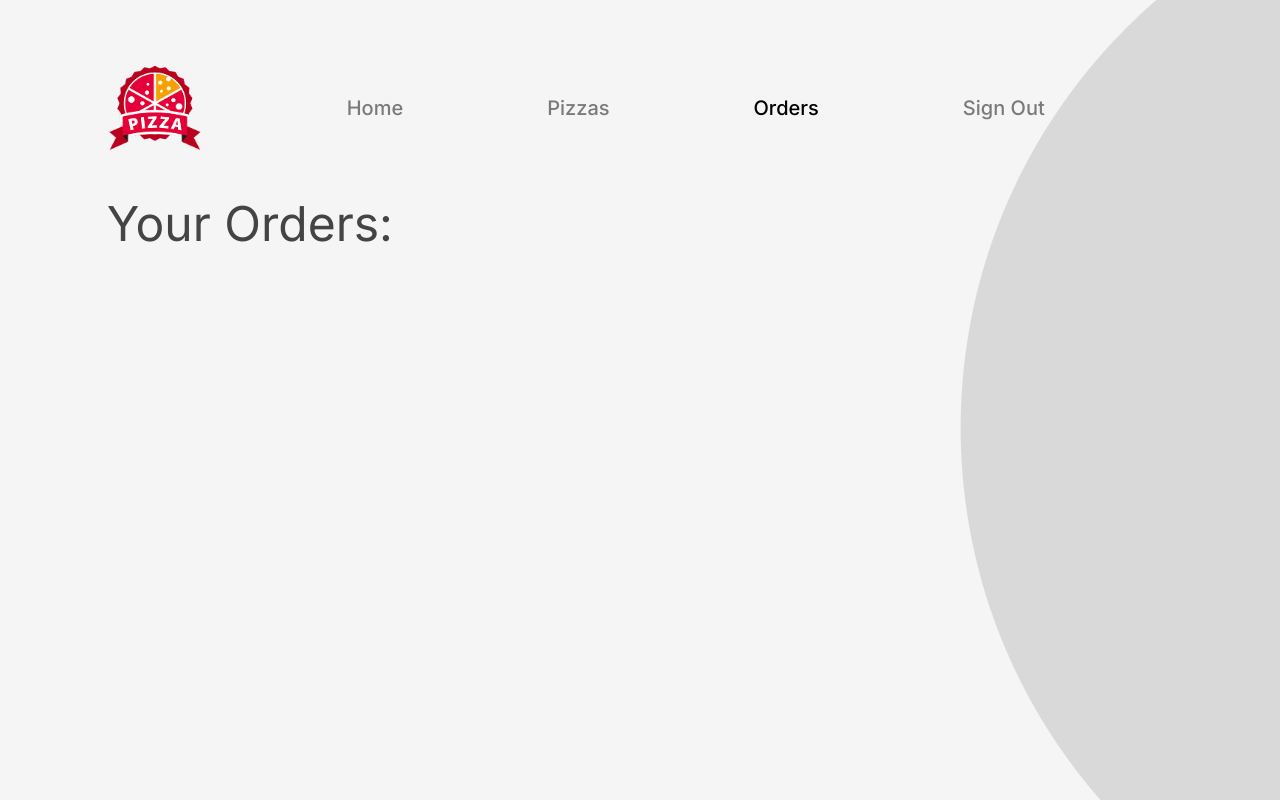
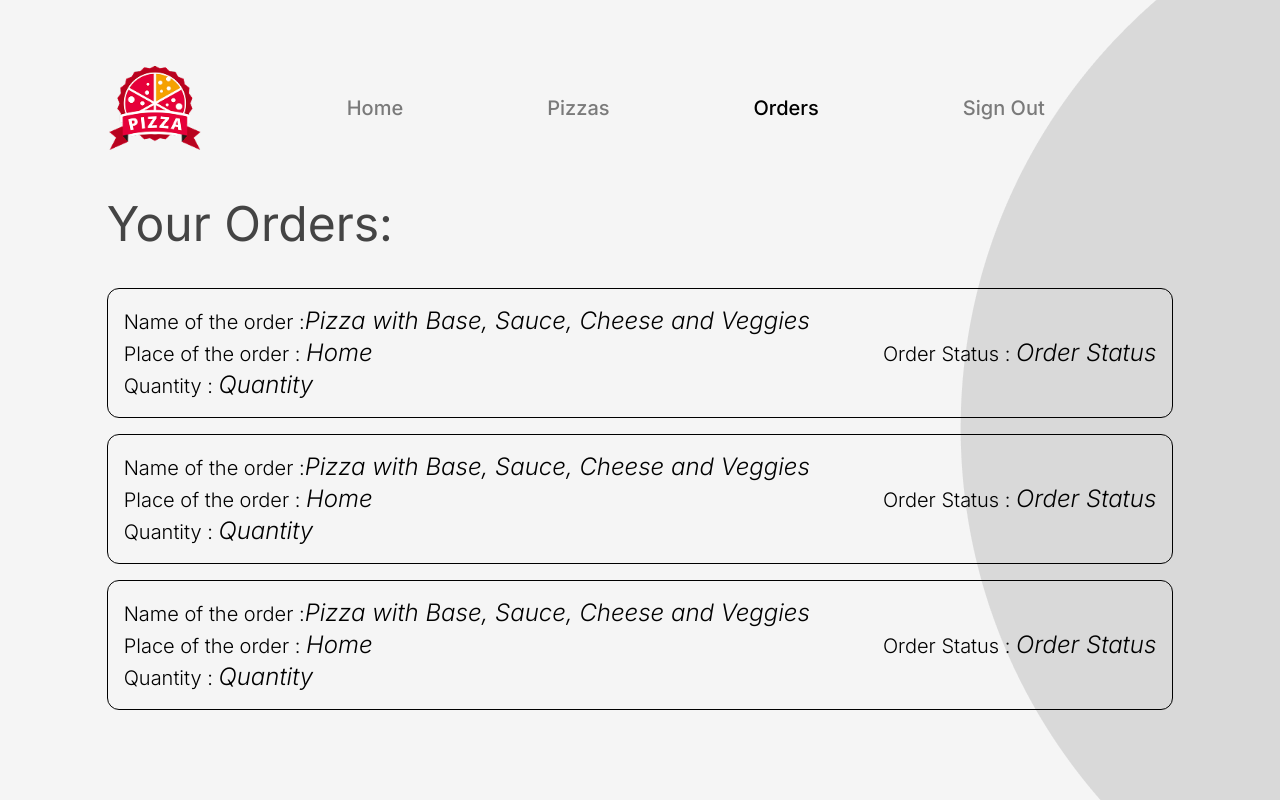
Before and after one commit to sh4aadman/pizza-delivery-app, a React (Vite) app: page /orders in a window 1280 px wide. Built offline with nearby package versions, Linux system fonts and the light colour scheme.

Commit message:
completes all the different pages and navigation

```diff
--- a/src/pages/Authentication/Login/Login.jsx
+++ b/src/pages/Authentication/Login/Login.jsx
@@ -7,8 +7,8 @@ export default function Login() {
         <h1 className="text-4xl">Login</h1>
         <p className="text-2xl my-10">Welcome back!</p>
         <label className="block my-5 text-2xl">
-          Username :
-          <input name="username" id="username" type="text" />
+          Email :
+          <input name="email" id="email" type="text" />
         </label>
         <label className="block my-5 text-2xl">
           Password :
--- a/src/pages/Authentication/Signup/Signup.jsx
+++ b/src/pages/Authentication/Signup/Signup.jsx
@@ -7,8 +7,8 @@ export default function Signup() {
         <h1 className="text-4xl">Signup</h1>
         <p className="text-2xl my-10">Welcome!</p>
         <label className="block my-5 text-2xl">
-          Username :
-          <input name="username" id="username" type="text" />
+          Email :
+          <input name="email" id="email" type="text" />
         </label>
         <label className="block my-5 text-2xl">
           Password :
--- /dev/null
+++ b/src/pages/Checkout/Checkout.jsx
@@ -0,0 +1,12 @@
+import { Link } from "react-router";
+
+export default function Checkout() {
+  return (
+    <div className="flex flex-col justify-center items-center">
+      <h1 className="text-xl mt-12 p-4 border-1 rounded-lg">Checkout</h1>
+      <p className="mt-32 italic">
+        Back to <Link className="underline" to="/pizzas">Place Order</Link>
+      </p>
+    </div>
+  );
+}
--- a/src/pages/Home/PizzaSelector/PizzaSelector.jsx
+++ b/src/pages/Home/PizzaSelector/PizzaSelector.jsx
@@ -5,7 +5,7 @@ import PizzaImg4 from "/src/assets/images/pizza-4.png";
 
 export default function PizzaSelector() {
   return (
-    <section className="grid grid-cols-4 w-1/4">
+    <section className="mt-8 grid grid-cols-4 w-1/4">
       <img
         className="w-20 h-20"
         src={PizzaImg1}
--- /dev/null
+++ b/src/pages/Orders/Order/Order.jsx
@@ -0,0 +1,25 @@
+export default function Order() {
+  return (
+    <section className="border-1 rounded-xl my-4 p-4 flex justify-between items-center text-xl">
+      <section>
+        <h2 className="font-light text-xl">
+          Name of the order :
+          <span className="italic font-light text-2xl">
+            Pizza with Base, Sauce, Cheese and Veggies
+          </span>
+        </h2>
+        <p className="font-light">
+          Place of the order : <span className="italic font-light text-2xl">Home</span>
+        </p>
+        <p className="font-light">
+          Quantity : <span className="italic font-light text-2xl">Quantity</span>
+        </p>
+      </section>
+      <section>
+        <h2 className="font-light">
+          Order Status : <span className="italic font-light text-2xl">Order Status</span>
+        </h2>
+      </section>
+    </section>
+  );
+}
--- a/src/pages/Orders/Orders.jsx
+++ b/src/pages/Orders/Orders.jsx
@@ -1,3 +1,4 @@
+import Order from "./Order/Order";
 import Heading from "/src/shared/Heading/Heading";
 
 export default function Orders() {
@@ -5,6 +6,11 @@ export default function Orders() {
     <div className="md:w-5/6 mx-auto">
       <Heading content={"Your Orders:"} />
       {/* orders -> loop */}
+      <div className="my-10">
+        <Order />
+        <Order />
+        <Order />
+      </div>
     </div>
   );
 }
--- a/src/pages/Pizzas/Pizzas.jsx
+++ b/src/pages/Pizzas/Pizzas.jsx
@@ -1,10 +1,14 @@
 import Labels from "/src/shared/Labels/Labels";
 import Heading from "/src/shared/Heading/Heading";
+import { useNavigate } from "react-router";
 
 export default function Pizzas() {
+
+  let navigate = useNavigate();
+
   return (
     <>
-      <form className="md:w-5/6 mx-auto my-11 py-8 flex flex-col items-start gap-12">
+      <form className="md:w-5/6 mx-auto my-11 py-8 flex flex-col items-start gap-12" onSubmit={() => navigate("/checkout")}>
         <Heading content={"Custom Pizza"} />
         <Labels
           name={"base"}
--- a/src/pages/Review-Orders/Review-Order/ReviewOrder.jsx
+++ b/src/pages/Review-Orders/Review-Order/ReviewOrder.jsx
@@ -12,7 +12,7 @@ export default function ReviewOrder() {
           Quantity : <span className="italic font-thin">quantity</span>
         </p>
         <p className="font-light">
-          Place to deliver :{" "}
+          Place to deliver :
           <span className="italic font-thin">place to deliver</span>
         </p>
       </section>
--- a/src/routes/WebRoutes.jsx
+++ b/src/routes/WebRoutes.jsx
@@ -3,12 +3,13 @@ import Home from "/src/pages/Home/Home";
 import Root from "/src/layouts/Root";
 import Pizzas from "/src/pages/Pizzas/Pizzas";
 import Orders from "/src/pages/Orders/Orders";
+import Checkout from "/src/pages/Checkout/Checkout";
 // import Auth from "/src/auth/Auth";
 import Login from "/src/pages/Authentication/Login/Login";
 import Signup from "/src/pages/Authentication/Signup/Signup";
+import Admin from "/src/pages/Admin/Admin";
 import Dashboard from "/src/pages/Dashboard/Dashboard";
 import ReviewOrders from "/src/pages/Review-Orders/ReviewOrders";
-import Admin from "/src/pages/Admin/Admin";
 
 export default function WebRoutes() {
   return (
@@ -17,6 +18,7 @@ export default function WebRoutes() {
         <Route index element={<Home />} />
         <Route path="/pizzas" element={<Pizzas />} />
         <Route path="/orders" element={<Orders />} />
+        <Route path="/checkout" element={<Checkout />} />
       </Route>
       <Route>
         {/* element={<Auth />} */}
--- a/src/shared/Details/Details.jsx
+++ b/src/shared/Details/Details.jsx
@@ -1,3 +1,3 @@
 export default function Details({ content }) {
-  return <p className="mt-12 w-3/5 font-light text-[#000000] text-base/8 mb-36">{content}</p>;
+  return <p className="mt-12 w-3/5 font-light text-[#000000] text-xl/8 ">{content}</p>;
 }
```
